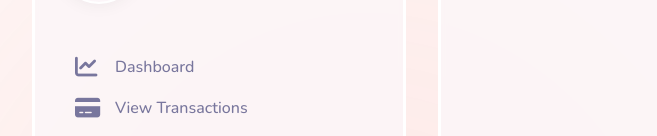
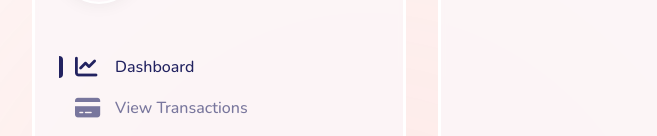
Before and after one commit to LamHoangCatVy/budget-tracker, a React (Create React App) app in the folder budget-tracker/: page / in a window 1280 px wide. Shown: the part 153-289 px from the top of the page, without its empty margins (0-657 px from the left). Built offline with nearby package versions, Linux system fonts and the light colour scheme.

Commit message:
Navigation Fixed

```diff
--- a/budget-tracker/src/Components/Navigation/Navigation.js
+++ b/budget-tracker/src/Components/Navigation/Navigation.js
@@ -1,10 +1,10 @@
-import React from "react";
 import styled from "styled-components";
 import avatar from "../../img/avt.jpg";
 import { signout } from "../../utils/Icons";
 import { menuItems } from "../../utils/menuItems";
 
-const Navigation = () => {
+const Navigation = ({ active, setActive }) => {
+
   return (
     <NavStyled>
       <div className="user-icon">
@@ -19,8 +19,8 @@ const Navigation = () => {
           return (
             <li
               key={item.id}
-              //   onClick={() => setActive(item.id)}
-              //   className={active === item.id ? "active" : ""}
+              onClick={() => setActive(item.id)}
+              className={active === item.id ? "active" : ""}
             >
               {item.icon}
               <span>{item.title}</span>
@@ -94,7 +94,7 @@ const NavStyled = styled.nav`
     }
   }
 
-  :active {
+  .active {
     color: rgba(34, 34, 96, 1) !important;
     i {
       color: rgba(34, 34, 96, 1) !important;
```
